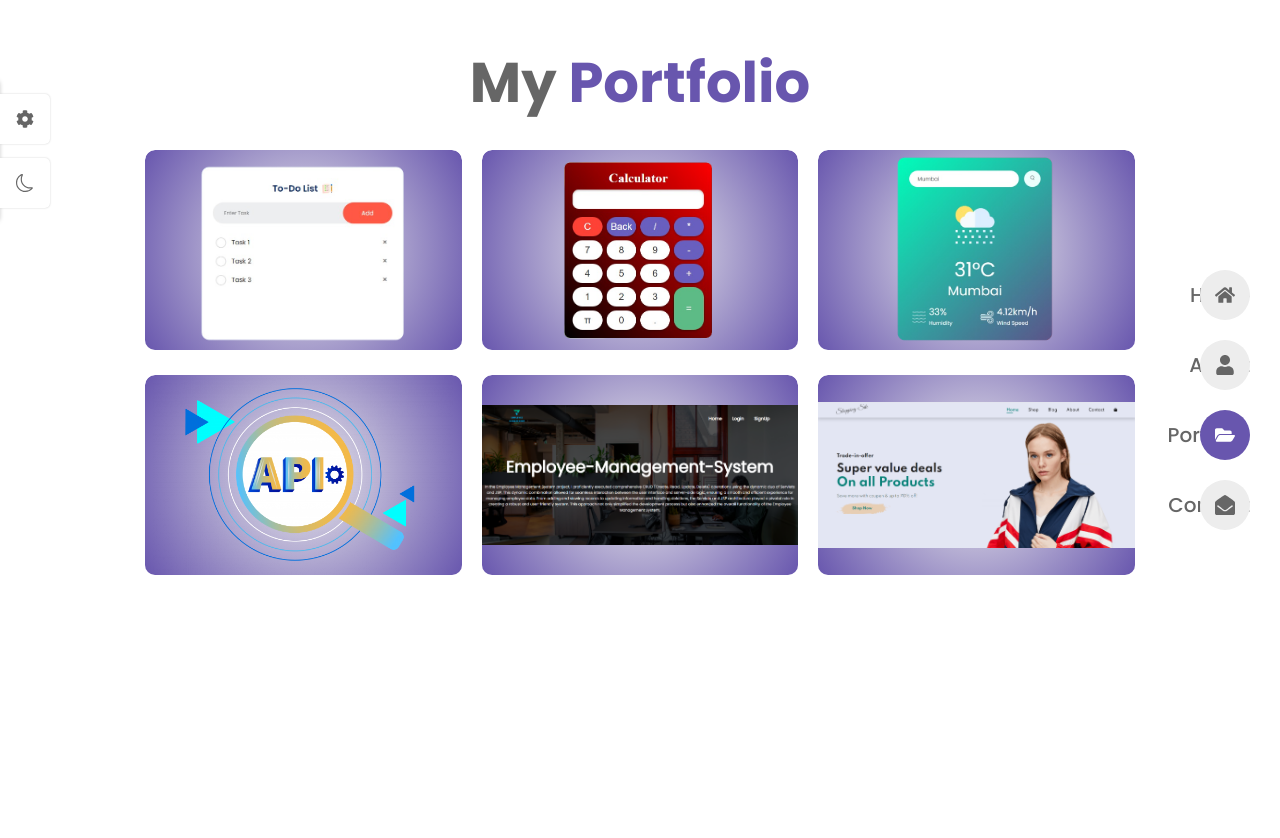
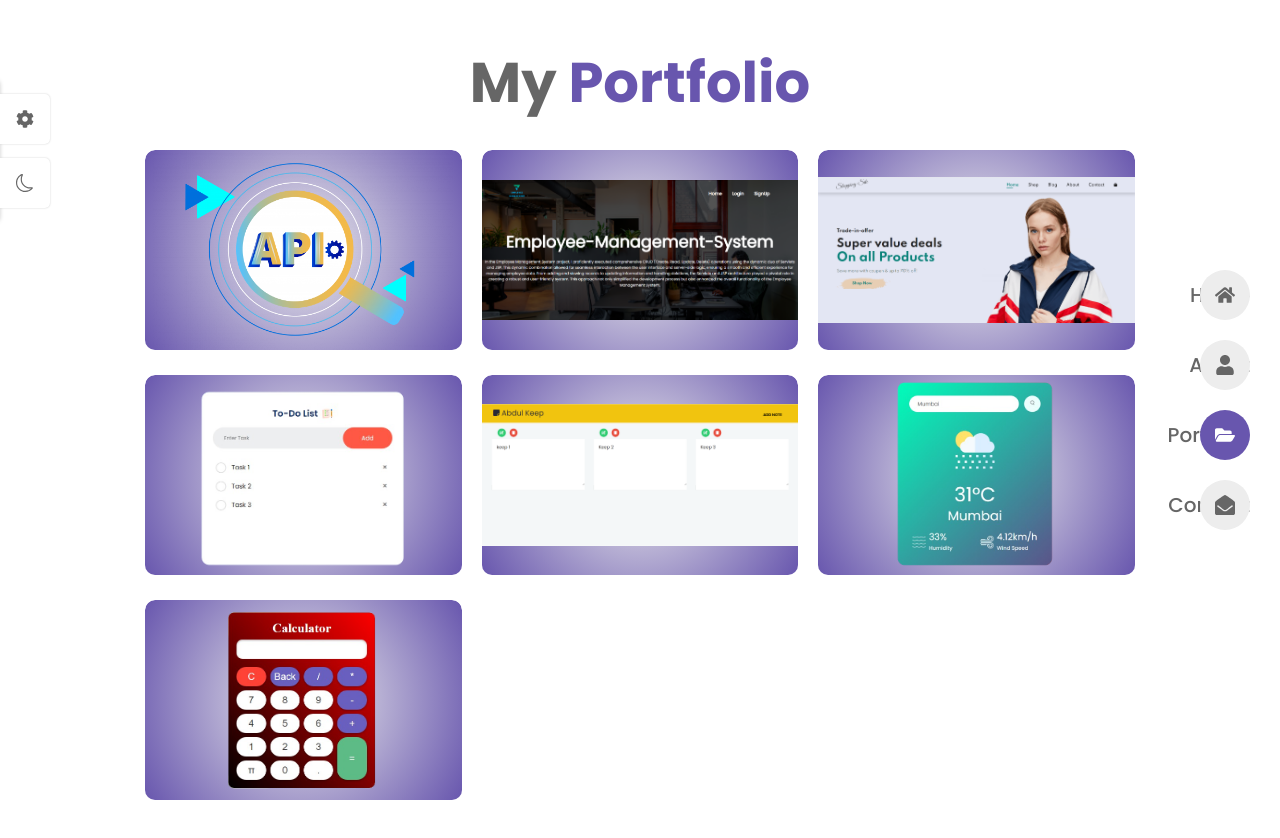
Before and after one commit to Shaikh-AR/Portfolio, a React (Create React App) app: page /portfolio in a window 1280 px wide. Shown: the top 838 px of the page. Before the commit the page ends 800 px from the top, so only its background shows below. Built offline with nearby package versions, Linux system fonts and the light colour scheme.

Commit message:
add linkdin link contact and typerweiting feature in home

```diff
--- a/package.json
+++ b/package.json
@@ -13,6 +13,7 @@
     "react-icons": "^4.12.0",
     "react-router-dom": "^6.21.0",
     "react-scripts": "5.0.1",
+    "react-simple-typewriter": "^5.0.1",
     "web-vitals": "^2.1.4"
   },
   "scripts": {
--- a/src/data.jsx
+++ b/src/data.jsx
@@ -9,13 +9,13 @@ import {
 } from "react-icons/fa";
 import { FiFileText, FiUser, FiExternalLink } from "react-icons/fi";
 
-import Work1 from "./assets/ToDo_List.png";
-import Work2 from "./assets/calculator.png";
-import Work3 from "./assets/Weather.png";
-import Work4 from "./assets/API.png";
-import Work5 from "./assets/EMS.png";
-import Work6 from "./assets/ShoppingSite.png";
-
+import Work1 from "./assets/API.png";
+import Work2 from "./assets/EMS.png";
+import Work3 from "./assets/ShoppingSite.png";
+import Work4 from "./assets/ToDo_List.png";
+import Work5 from "./assets/abdulkeep.png";
+import Work6 from "./assets/Weather.png";
+import Work7 from "./assets/calculator.png";
 
 
 import Theme1 from "./assets/purple.png";
@@ -28,6 +28,7 @@ import Theme7 from "./assets/yellowgreen.png";
 import Theme8 from "./assets/orange.png";
 import Theme9 from "./assets/green.png";
 import Theme10 from "./assets/yellow.png";
+
 
 export const links = [
   {
@@ -232,77 +233,6 @@ export const portfolio = [
   {
     id: 1,
     img: Work1,
-    title: "ToDo List",
-    link: "https://shaikh-ar.github.io/To-Do-List/",
-    details: [
-      {
-        icon: <FiFileText />,
-        title: "Project : ",
-        desc: "ToDo List",
-      },
-      {
-        icon: <FaCode />,
-        title: "Language : ",
-        desc: "JavaScript",
-      },
-      {
-        icon: <FiExternalLink />,
-        title: "Preview : ",
-        desc: "https://shaikh-ar.github.io/To-Do-List/",
-      },
-    ],
-  },
-
-  {
-    id: 2,
-    img: Work2,
-    title: "Normal Calculator",
-    link: "https://shaikh-ar.github.io/Calculator/",
-    details: [
-      {
-        icon: <FiFileText />,
-        title: "Project : ",
-        desc: "Normal Calculator",
-      },
-      {
-        icon: <FaCode />,
-        title: "Language : ",
-        desc: "JavaScript",
-      },
-      {
-        icon: <FiExternalLink />,
-        title: "Preview : ",
-        desc: "https://shaikh-ar.github.io/Calculator/",
-      },
-    ],
-  },
-
-  {
-    id: 3,
-    img: Work3,
-    title: "Weather App",
-    link: "https://shaikh-ar.github.io/Weather-App/",
-    details: [
-      {
-        icon: <FiFileText />,
-        title: "Project : ",
-        desc: "Weather App",
-      },
-      {
-        icon: <FaCode />,
-        title: "Language : ",
-        desc: "JavaScript",
-      },
-      {
-        icon: <FiExternalLink />,
-        title: "Preview : ",
-        desc: "https://shaikh-ar.github.io/Weather-App/",
-      },
-    ],
-  },
-  {
-    id: 4,
-    img: Work4,
     title: "BookingShowApi",
     link: "https://github.com/Shaikh-AR/BookingShowAPI",
     details: [
@@ -324,8 +254,8 @@ export const portfolio = [
     ],
   },
   {
-    id: 5,
-    img: Work5,
+    id: 2,
+    img: Work2,
     title: "Employee Management System",
     link: "https://github.com/Shaikh-AR/Employee-Management-System",
     details: [
@@ -347,8 +277,8 @@ export const portfolio = [
     ],
   },
   {
-    id: 6,
-    img: Work6,
+    id: 3,
+    img: Work3,
     title: "Shopping Site",
     link: "https://e-commerces-shoppingsite.netlify.app/",
     details: [
@@ -369,7 +299,99 @@ export const portfolio = [
       },
     ],
   },
+  {
+    id: 4,
+    img: Work4,
+    title: "ToDo List",
+    link: "https://shaikh-ar.github.io/To-Do-List/",
+    details: [
+      {
+        icon: <FiFileText />,
+        title: "Project : ",
+        desc: "ToDo List",
+      },
+      {
+        icon: <FaCode />,
+        title: "Language : ",
+        desc: "JavaScript",
+      },
+      {
+        icon: <FiExternalLink />,
+        title: "Preview : ",
+        desc: "https://shaikh-ar.github.io/To-Do-List/",
+      },
+    ],
+  },
+  {
+    id: 5,
+    img: Work5,
+    title: "Keep",
+    link: "https://abdulkeep.netlify.app/",
+    details: [
+      {
+        icon: <FiFileText />,
+        title: "Project : ",
+        desc: "Abdul Keep",
+      },
+      {
+        icon: <FaCode />,
+        title: "Language : ",
+        desc: "Html, Css, JavaScript",
+      },
+      {
+        icon: <FiExternalLink />,
+        title: "Preview : ",
+        desc: "https://abdulkeep.netlify.app/",
+      },
+    ],
+  },
+  {
+    id: 6,
+    img: Work6,
+    title: "Weather App",
+    link: "https://shaikh-ar.github.io/Weather-App/",
+    details: [
+      {
+        icon: <FiFileText />,
+        title: "Project : ",
+        desc: "Weather App",
+      },
+      {
+        icon: <FaCode />,
+        title: "Language : ",
+        desc: "JavaScript",
+      },
+      {
+        icon: <FiExternalLink />,
+        title: "Preview : ",
+        desc: "https://shaikh-ar.github.io/Weather-App/",
+      },
+    ],
+  },
 
+  {
+    id: 7,
+    img: Work7,
+    title: "Normal Calculator",
+    link: "https://shaikh-ar.github.io/Calculator/",
+    details: [
+      {
+        icon: <FiFileText />,
+        title: "Project : ",
+        desc: "Normal Calculator",
+      },
+      {
+        icon: <FaCode />,
+        title: "Language : ",
+        desc: "JavaScript",
+      },
+      {
+        icon: <FiExternalLink />,
+        title: "Preview : ",
+        desc: "https://shaikh-ar.github.io/Calculator/",
+      },
+    ],
+  },
 ];
 
 export const themes = [
--- a/src/global.css
+++ b/src/global.css
@@ -326,9 +326,9 @@ img {
   .home__title::before {
     all: unset;
   }
-  .home__title span {
+  /* .home__title span {
     display: block;
-  }
+  } */
 
   .container {
     max-width: 540px;
--- a/src/pages/contact/Contact.jsx
+++ b/src/pages/contact/Contact.jsx
@@ -5,8 +5,10 @@ import {
   FaFacebookF,
   FaTwitter,
   FaYoutube,
+  FaLinkedin,
+  FaGithub,
 } from "react-icons/fa";
-import { FaGithub } from "react-icons/fa";
+// import { FaGithub } from "react-icons/fa";
 import { FiSend } from "react-icons/fi";
 import "./contact.css";
 
@@ -19,7 +21,7 @@ const Contact = () => {
 
       <div className="contact__container container grid">
         <div className="container__data">
-          <h3 className="contact__title">Don't be Shy !</h3>
+          <h3 className="contact__title">Connect !</h3>
 
           <p className="contact__description">
             Hello! I'm Abdul Rauf, a Engineering graduate excited about starting
@@ -55,6 +57,15 @@ const Contact = () => {
             >
               <FaGithub />
             </a>
+
+            <a
+              href="https://www.linkedin.com/in/rauf-shaikh/"
+              target="_main"
+              className="contact__social-link"
+            >
+              <FaLinkedin />
+            </a>
+
             {/* <a href="https://facebook.com" className="contact__social-link">
               <FaFacebookF />
             </a>
--- a/src/pages/home/Home.jsx
+++ b/src/pages/home/Home.jsx
@@ -2,8 +2,15 @@ import React from "react";
 import { Link } from "react-router-dom";
 import Profile from "../../assets/Abdul4.png";
 import { FaArrowRight } from "react-icons/fa";
+import { useTypewriter,Cursor } from "react-simple-typewriter";
 import "./home.css"
 const Home = () => {
+  const [text] = useTypewriter({
+    words:["Front-End Developer","Software Developer","Java Developer"],
+    loop:{},
+    typeSpeed:150,
+    deleteSpeed:40,
+  });
   return (
     <>
     <section className="home section grid">
@@ -11,10 +18,12 @@ const Home = () => {
       <div className="home__content">
         <div className="home__data">
           <h1 className="home__title">
-            <span>I'm Abdul Rauf</span> Software Developer
+            <span>I'm Abdul Rauf</span>
+            <div>{text}<Cursor cursorStyle="<"/></div>
+
           </h1>
           <p className="home__description">
-          Hello there! I'm a passionate and dedicated Java Programmer & Software Developer, ready to bring innovation and creativity to the world of technology.I'm all about bringing new and creative ideas to the tech world. I've been learning and getting really good at different programming languages and tools. Let's chat about tech, creativity, or anything cool in the world of technology! 😊
+          Hello there! I'm a passionate and dedicated Java Programmer, Software Developer & Front-end Developer, ready to bring innovation and creativity to the world of technology.I'm all about bringing new and creative ideas to the tech world. I've been learning and getting really good at different programming languages and tools. Let's chat about tech, creativity, or anything cool in the world of technology! 😊
           </p>
           <Link to="/about" className="button">
             More About Me{" "}
--- a/src/pages/home/home.css
+++ b/src/pages/home/home.css
@@ -29,6 +29,9 @@
 .home__title span{
     color: var(--first-color);
 }
+.home__title div{
+    font-size: var(--h2-font-size);
+}
 
 .home__title::before{
     content:"";
```
Also changed, not shown: src/assets/abdulkeep.png (added), 1 other file (tests, documents, lock files or other folders).
